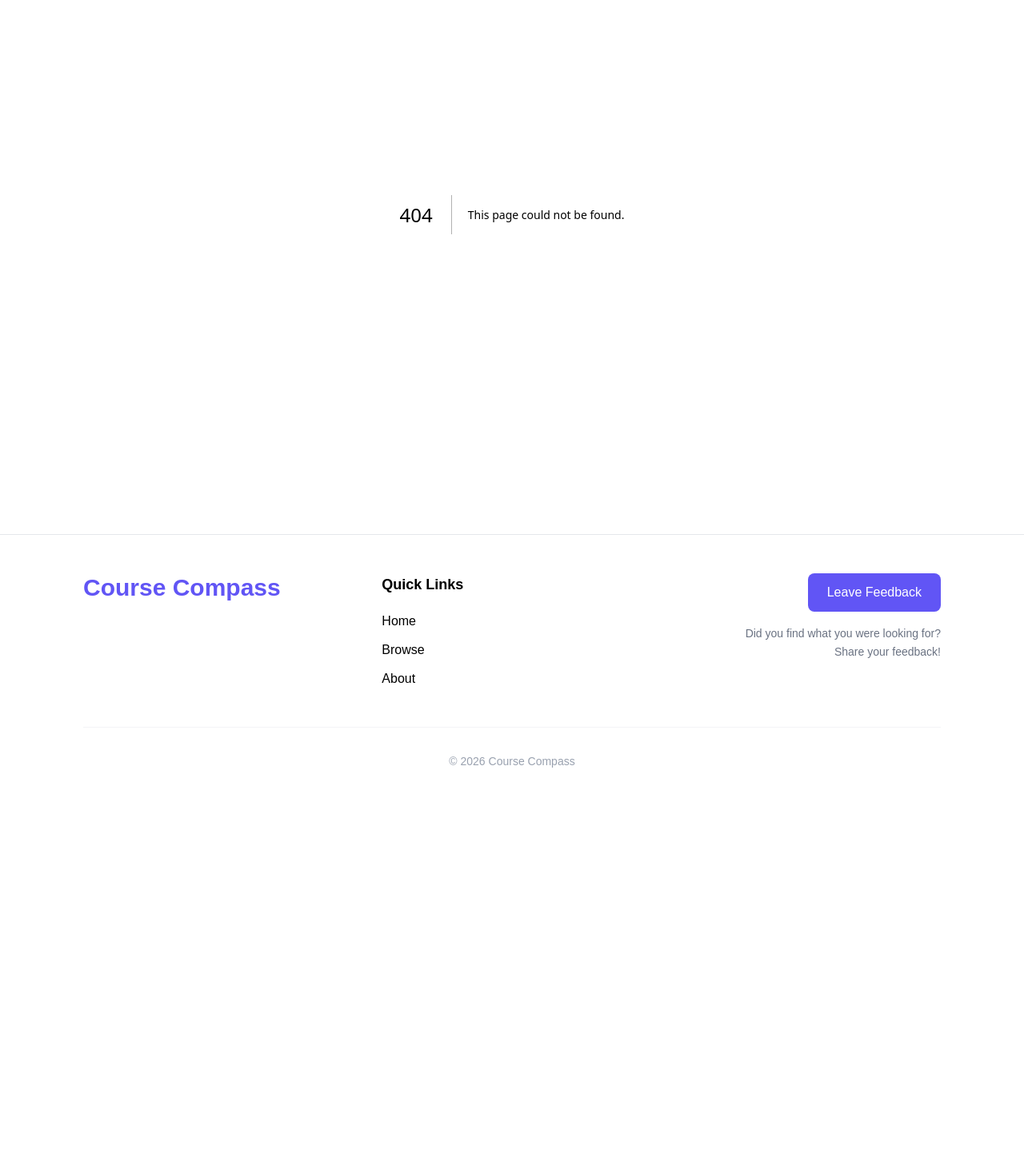
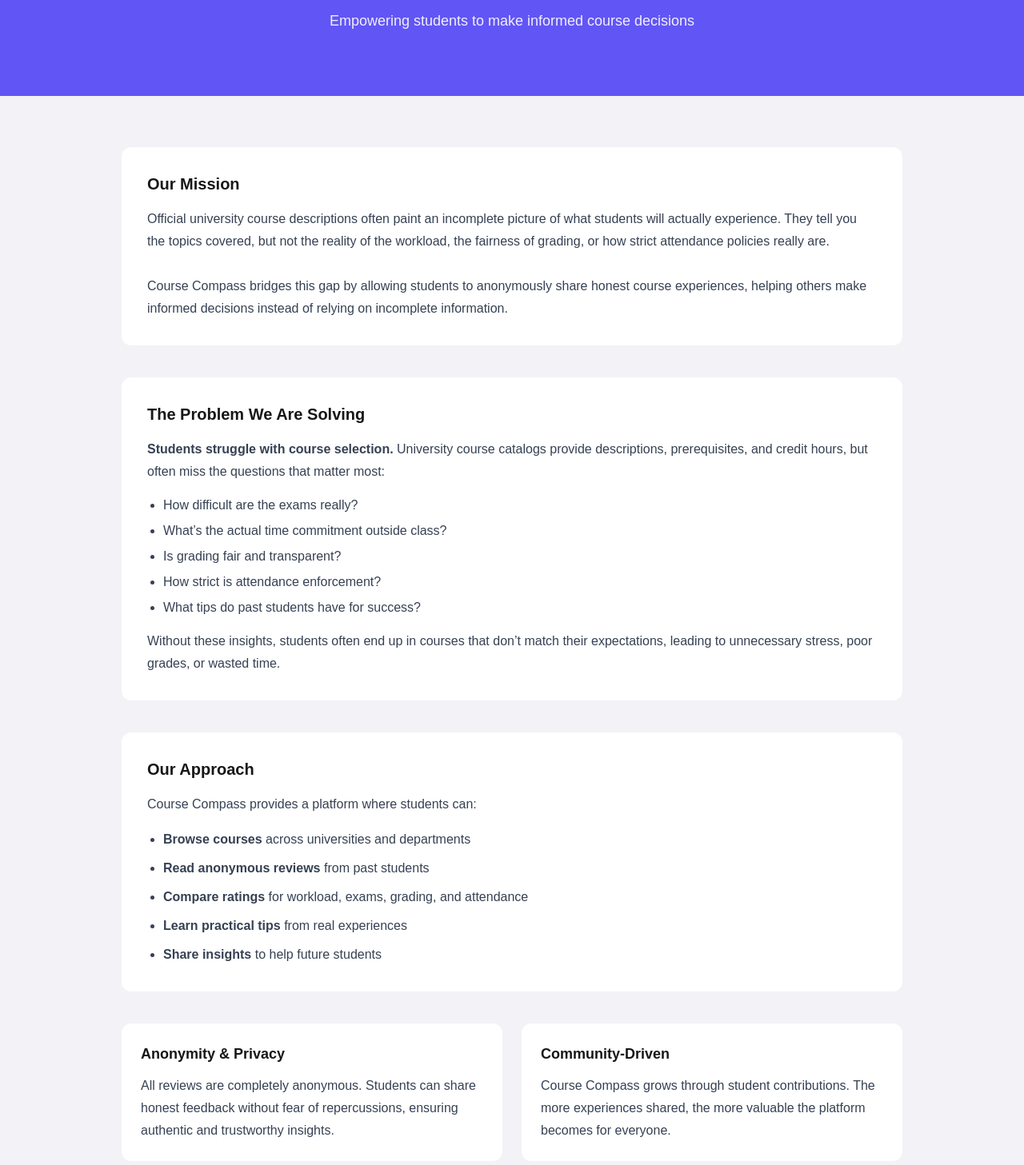
Before and after one commit to linnoureddine/techtalks-university-course-reality-check, a Next.js app: page /about in a window 1280 px wide. Before the commit this address had no page. Shown: the part 193-1650 px from the top of the page at 80% size. Before the commit the page ends 1187 px from the top, so only its background shows below. Built offline with nearby package versions, Linux system fonts and the light colour scheme.

Commit message:
Add About page with updated layout and cards

```diff
--- /dev/null
+++ b/app/about/page.tsx
@@ -0,0 +1,154 @@
+export default function AboutPage() {
+  return (
+    <main className="bg-[#F2F2F7]">
+      {/* Hero */}
+      <section className="bg-[#6155F5] text-white py-20 px-6">
+        <div className="max-w-4xl mx-auto text-center">
+          <h1 className="text-4xl md:text-5xl font-bold mb-4">
+            About Course Compass
+          </h1>
+          <p className="text-lg text-white/90">
+            Empowering students to make informed course decisions
+          </p>
+        </div>
+      </section>
+
+      {/* Content */}
+      <section className="max-w-5xl mx-auto px-6 py-16 space-y-10">
+        {/* Our Mission */}
+        <div className="bg-white rounded-xl p-8 transition-shadow hover:shadow-lg">
+          <h2 className="text-xl font-semibold mb-4">Our Mission</h2>
+          <p className="text-gray-700 leading-7">
+            Official university course descriptions often paint an incomplete
+            picture of what students will actually experience. They tell you the
+            topics covered, but not the reality of the workload, the fairness of
+            grading, or how strict attendance policies really are.
+            <br />
+            <br />
+            Course Compass bridges this gap by allowing students to anonymously
+            share honest course experiences, helping others make informed
+            decisions instead of relying on incomplete information.
+          </p>
+        </div>
+
+        {/* The Problem */}
+        <div className="bg-white rounded-xl p-8 transition-shadow hover:shadow-lg">
+          <h2 className="text-xl font-semibold mb-4">
+            The Problem We Are Solving
+          </h2>
+
+          <p className="text-gray-700 mb-4 leading-7">
+            <strong>Students struggle with course selection.</strong> University
+            course catalogs provide descriptions, prerequisites, and credit
+            hours, but often miss the questions that matter most:
+          </p>
+
+          <ul className="list-disc pl-5 space-y-2 text-gray-700 mb-4">
+            <li>How difficult are the exams really?</li>
+            <li>What’s the actual time commitment outside class?</li>
+            <li>Is grading fair and transparent?</li>
+            <li>How strict is attendance enforcement?</li>
+            <li>What tips do past students have for success?</li>
+          </ul>
+
+          <p className="text-gray-700 leading-7">
+            Without these insights, students often end up in courses that don’t
+            match their expectations, leading to unnecessary stress, poor
+            grades, or wasted time.
+          </p>
+        </div>
+
+        {/* Our Approach */}
+        <div className="bg-white rounded-xl p-8 transition-shadow hover:shadow-lg">
+          <h2 className="text-xl font-semibold mb-4">Our Approach</h2>
+
+          <p className="text-gray-700 mb-4 leading-7">
+            Course Compass provides a platform where students can:
+          </p>
+
+          <ul className="list-disc pl-5 space-y-2 text-gray-700 leading-7">
+            <li>
+              <strong>Browse courses</strong> across universities and departments
+            </li>
+            <li>
+              <strong>Read anonymous reviews</strong> from past students
+            </li>
+            <li>
+              <strong>Compare ratings</strong> for workload, exams, grading, and
+              attendance
+            </li>
+            <li>
+              <strong>Learn practical tips</strong> from real experiences
+            </li>
+            <li>
+              <strong>Share insights</strong> to help future students
+            </li>
+          </ul>
+        </div>
+
+        {/* Bottom Cards */}
+        <div className="grid grid-cols-1 md:grid-cols-2 gap-6">
+          {/* Anonymity */}
+          <div className="bg-white rounded-xl p-6 transition-shadow hover:shadow-lg">
+            <h3 className="text-lg font-semibold mb-3">
+              Anonymity & Privacy
+            </h3>
+            <p className="text-gray-700 leading-7">
+              All reviews are completely anonymous. Students can share honest
+              feedback without fear of repercussions, ensuring authentic and
+              trustworthy insights.
+            </p>
+          </div>
+
+          {/* Community */}
+          <div className="bg-white rounded-xl p-6 transition-shadow hover:shadow-lg">
+            <h3 className="text-lg font-semibold mb-3">
+              Community-Driven
+            </h3>
+            <p className="text-gray-700 leading-7">
+              Course Compass grows through student contributions. The more
+              experiences shared, the more valuable the platform becomes for
+              everyone.
+            </p>
+          </div>
+        </div>
+
+        {/* Vision */}
+        <div className="bg-white rounded-xl p-8 transition-shadow hover:shadow-lg">
+          <h2 className="text-xl font-semibold mb-4">Our Vision</h2>
+          <p className="text-gray-700 leading-7">
+            We envision a future where every student has access to transparent,
+            honest course information before enrolling. By democratizing course
+            insights, we aim to reduce academic stress and help students build
+            schedules that truly fit their goals.
+          </p>
+        </div>
+
+        {/* CTA */}
+        <div className="text-center pt-10">
+          <h2 className="text-2xl font-semibold mb-2">
+            Join Our Community
+          </h2>
+          <p className="text-gray-600 mb-6">
+            Help us build the most comprehensive course review platform
+          </p>
+
+          <div className="flex justify-center gap-4 flex-wrap">
+            <a
+              href="/courses"
+              className="rounded-md bg-[#6155F5] px-6 py-3 text-white hover:bg-[#503fdc] transition shadow"
+            >
+              Browse Courses
+            </a>
+            <a
+              href="/feedback"
+              className="rounded-md border border-[#6155F5] px-6 py-3 text-[#6155F5] hover:bg-[#6155F5]/10 transition shadow"
+            >
+              Share Your Experience
+            </a>
+          </div>
+        </div>
+      </section>
+    </main>
+  );
+}
```
